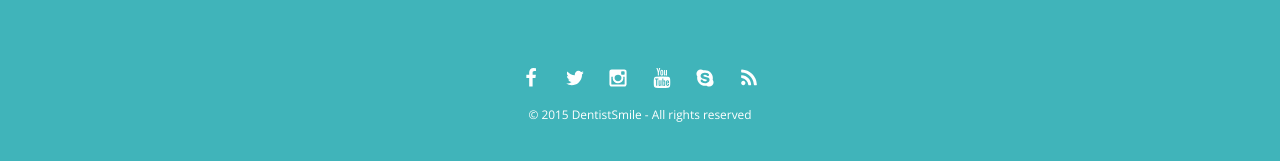
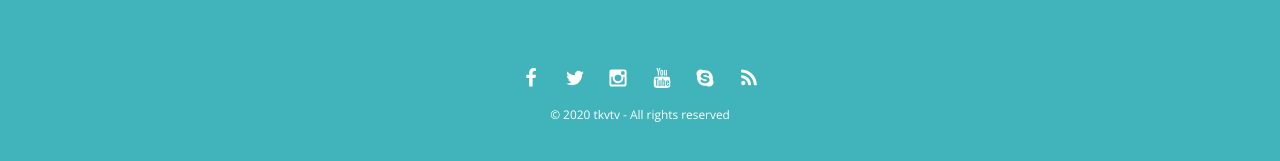
Before and after one commit to takagotch/o2773, a Jekyll site: the page built from index.html, in a window 1280 px wide and 900 px high, scrolled down 6891 px. Shown: the part 716-877 px from the top of the window. Built offline with Jekyll 4.4.1, drawn with Linux system fonts in a browser that asks for light colours; nearby versions of some CDN libraries.

Commit message:
Update _config.yml

```diff
--- a/_config.yml
+++ b/_config.yml
@@ -1,5 +1,5 @@
 # Site settings
-title: TKVTV | Dental Jekyll Theme
+title: TKVTV
 description: "A responsive Jekyll theme for dental clinics."
 baseurl: "/page121" # the subpath of your site, e.g. /blog
 url: "https://takagotch.github.io" # the name of your domain
@@ -45,7 +45,7 @@
 feed: yes
 
 # Footer
-copyright: © 2015 DentistSmile - All rights reserved
+copyright: © 2020 tkvtv - All rights reserved
 
 # Build settings
 markdown: kramdown
```
